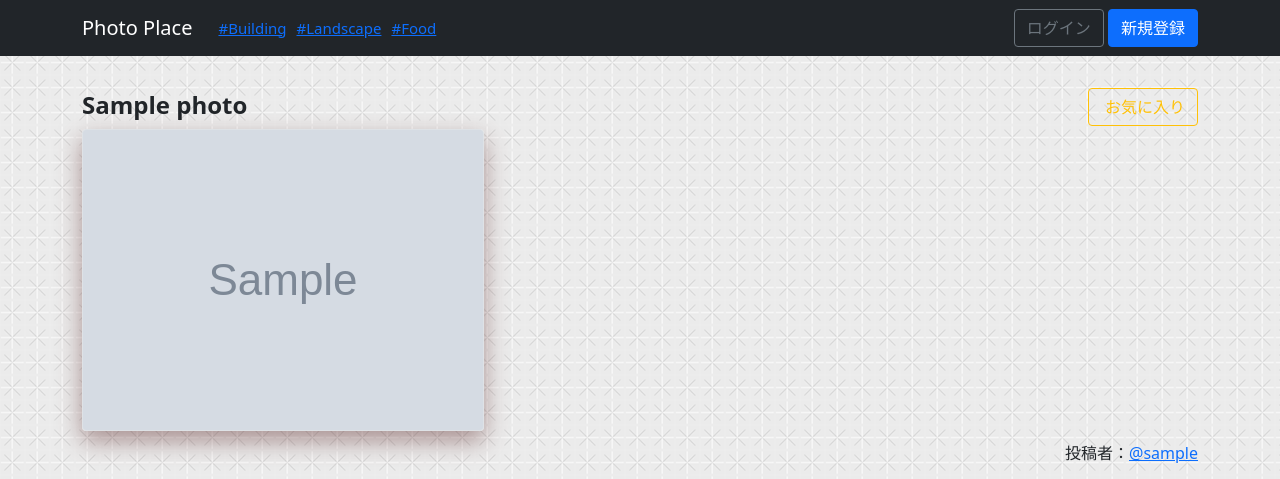
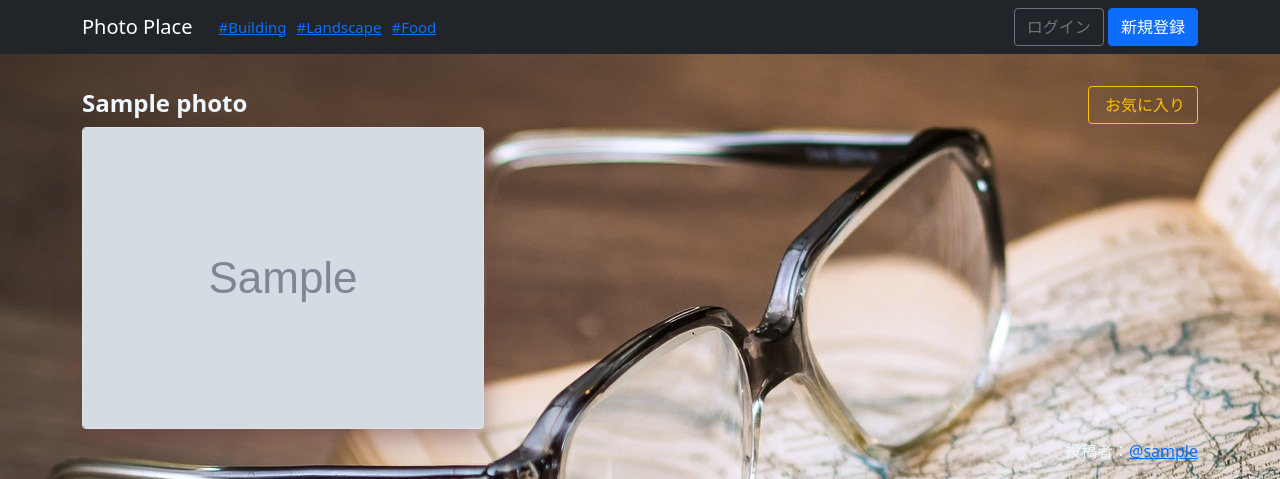
Before and after one commit to J-tano24/Portfolio, a Django app: page /photos/1/ in a window 1280 px wide. Shown: the top 479 px of the page. Run offline with Django 3.2, Linux system fonts and the light colour scheme; tables that the repository leaves empty hold one stand-in row (values such as "Sample post"); grey boxes marked "Sample" are stand-in pictures; some libraries are stand-ins or nearby versions.

Commit message:
css revision

```diff
--- a/app/templates/app/base.html
+++ b/app/templates/app/base.html
@@ -22,7 +22,7 @@
   <header>
     <nav class="navbar navbar-expand-sm navbar-dark bg-dark">
       <div class="container">
-        <a class="navbar-brand" href="{% url 'app:index' %}">Photo Place</a>
+        <a class="navbar-brand mb-0 h1" href="{% url 'app:index' %}">Photo Place</a>
         <a class="category" href="{% url 'app:photos_category' category='Building' %}">#Building</a>
         <a class="category" href="{% url 'app:photos_category' category='Landscape' %}">#Landscape</a>
         <a class="category" href="{% url 'app:photos_category' category='Food' %}">#Food</a>
@@ -30,6 +30,7 @@
         <button class="navbar-toggler" type="button" data-toggle="collapse" data-target="#mainMenu"
           aria-controls="mainMenu" aria-expanded="false" aria-label="Toggle navigation">
         </button>
+
         <div class="collapse navbar-collapse" id="mainMenu" style="justify-content: flex-end; ">
           {% if request.user.is_authenticated %}
           <ul class="navbar-nav ml-auto">
--- a/static/css/mobile.css
+++ b/static/css/mobile.css
@@ -1,5 +1,10 @@
 body {
-  background-image: url(../img/criss-cross.png);
+  background-image: url(../img/atlas-1052011_1920.jpg);
+}
+
+/* index.html */
+h2 {
+  color: aliceblue;
 }
 
 /* photos_detail */
@@ -15,12 +20,16 @@ body {
   display: flex;
   float: right;
 }
-h4 {
+.photo-info p{
+  color:aliceblue;
+}
+.photo-container h4 {
   font-weight: 900;
   line-height: normal;
   font-size: 20px;
   margin-bottom: 0mm;
   line-height: 40px;
+  color: aliceblue;
 }
 .gmap {
   width: 100%;
--- a/static/css/style.css
+++ b/static/css/style.css
@@ -5,9 +5,13 @@ header nav .category {
   margin-left: 10px;
 }
 body {
-  background-image: url(../img/criss-cross.png);
+  background-image: url(../img/atlas-1052011_1920.jpg);
 }
 
+/* index.html */
+h2 {
+  color: aliceblue;
+}
 
 /* photos_detail */
 .photo-image img{
@@ -23,9 +27,13 @@ body {
   float: right;
   margin-top: 10px;
 }
-h4 {
+.photo-info p{
+  color:aliceblue;
+}
+.photo-container h4 {
   font-weight: 900;
   line-height: normal;
+  color: aliceblue;
 }
 .gmap {
   width: 100%;
```
Also changed, not shown: static/img/atlas-1052011_1920.jpg (added), static/img/google-5849613_1920.png (added).
